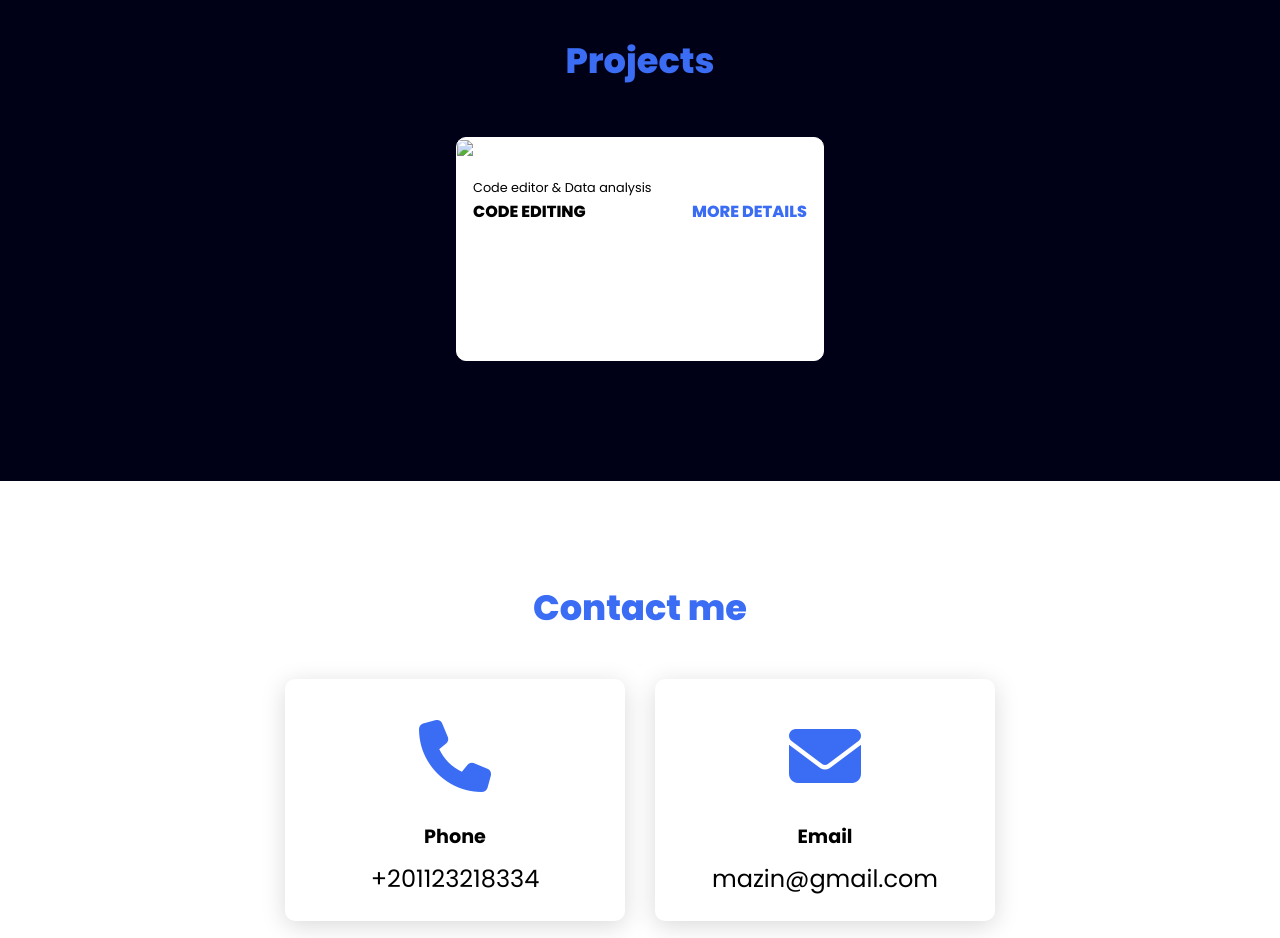
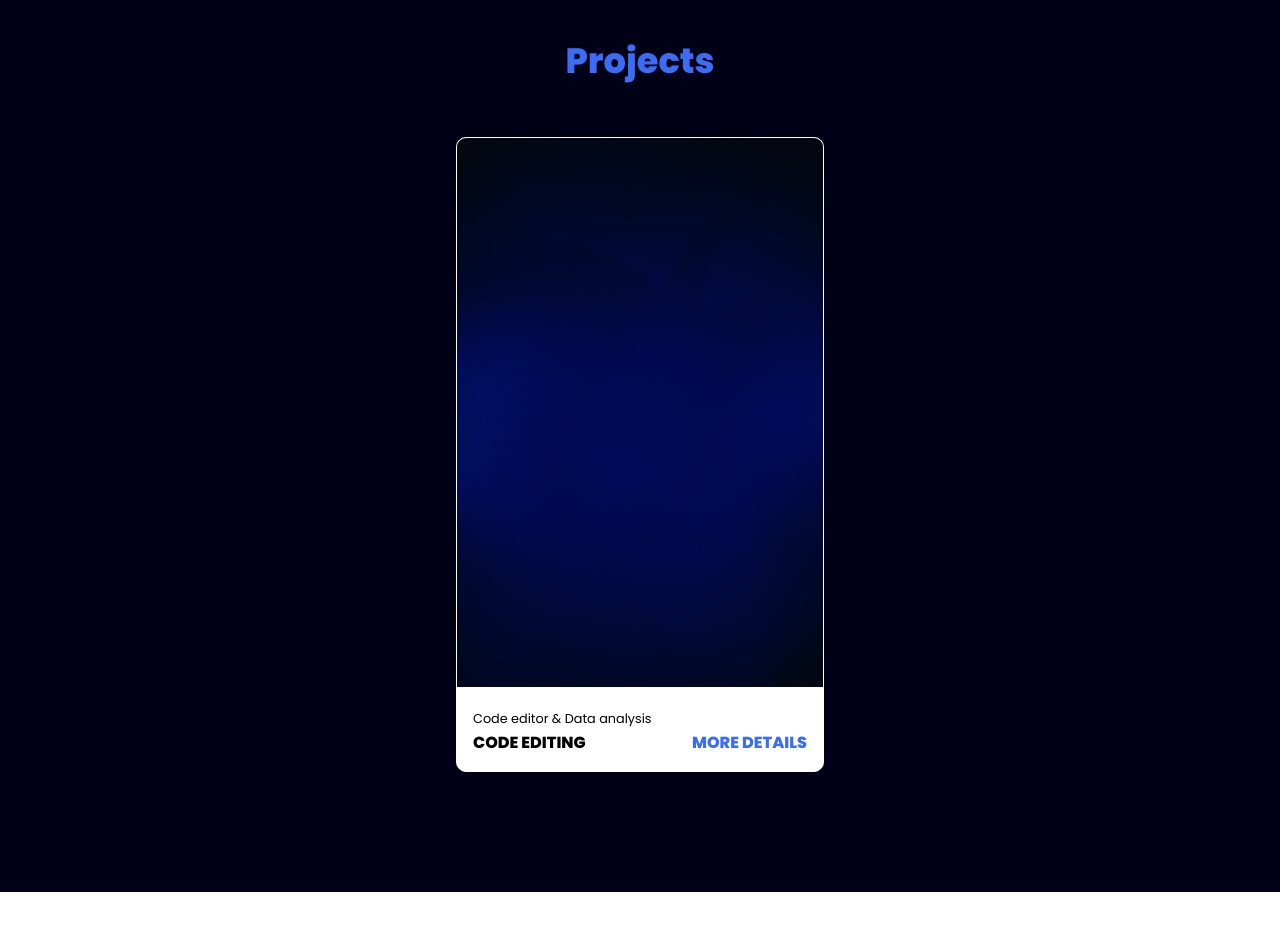
Before and after one commit to Mazin-Ayman/telegram-bot, a plain HTML site: page index.html in a window 1280 px wide. Shown: the part 1520-2458 px from the top of the page. Drawn offline with nearby package versions, Linux system fonts and the light colour scheme.

Commit message:
Update index.html

```diff
--- a/index.html
+++ b/index.html
@@ -68,7 +68,7 @@
         <div class="content">
             <div class="project-card">
                 <div class="project-image">
-                    <img src="images/back.jpg" />
+                    <img src="back.jpg" />
                 </div>
                 <div class="project-info">
                     <p class="project-category">Code editor & Data analysis</p>
```
